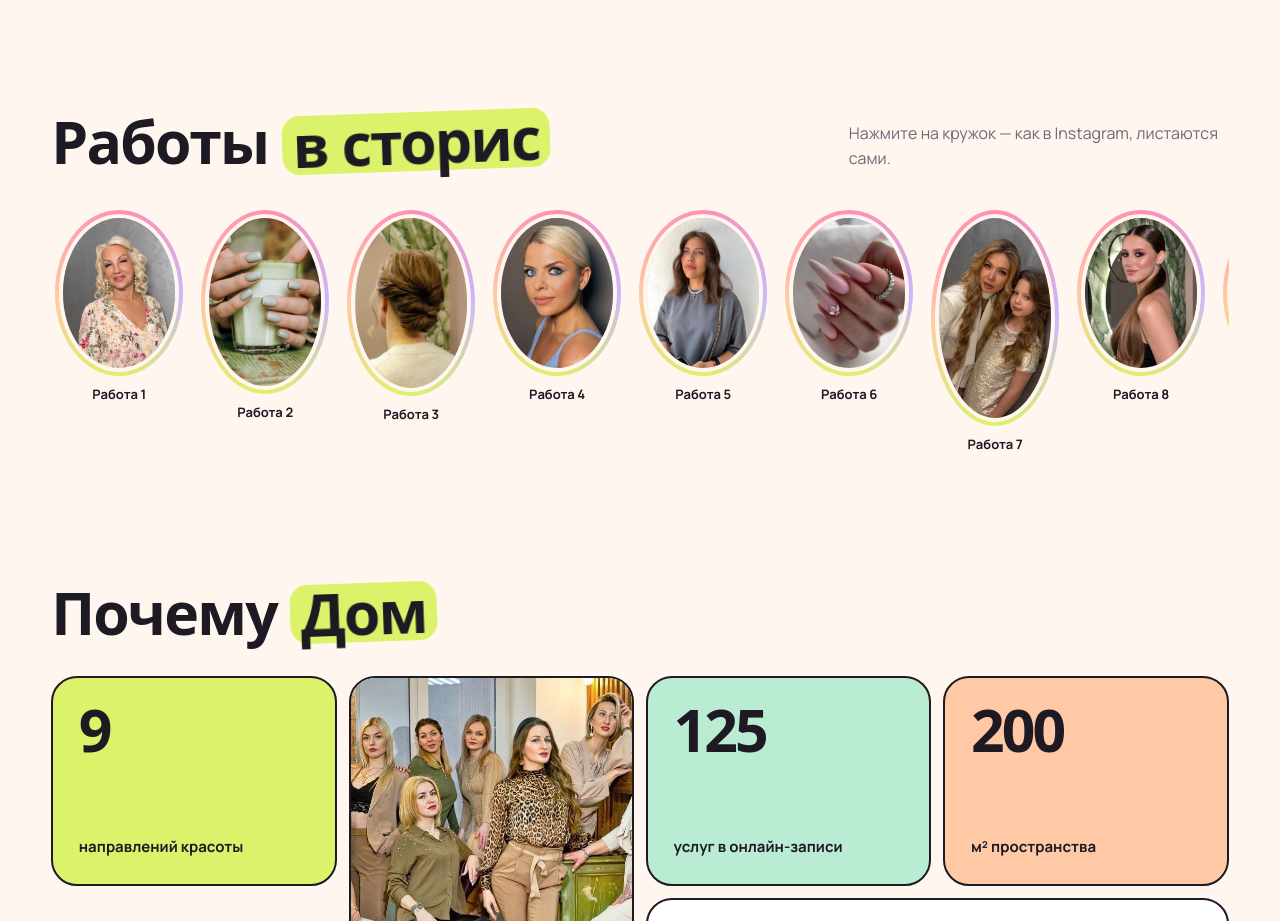
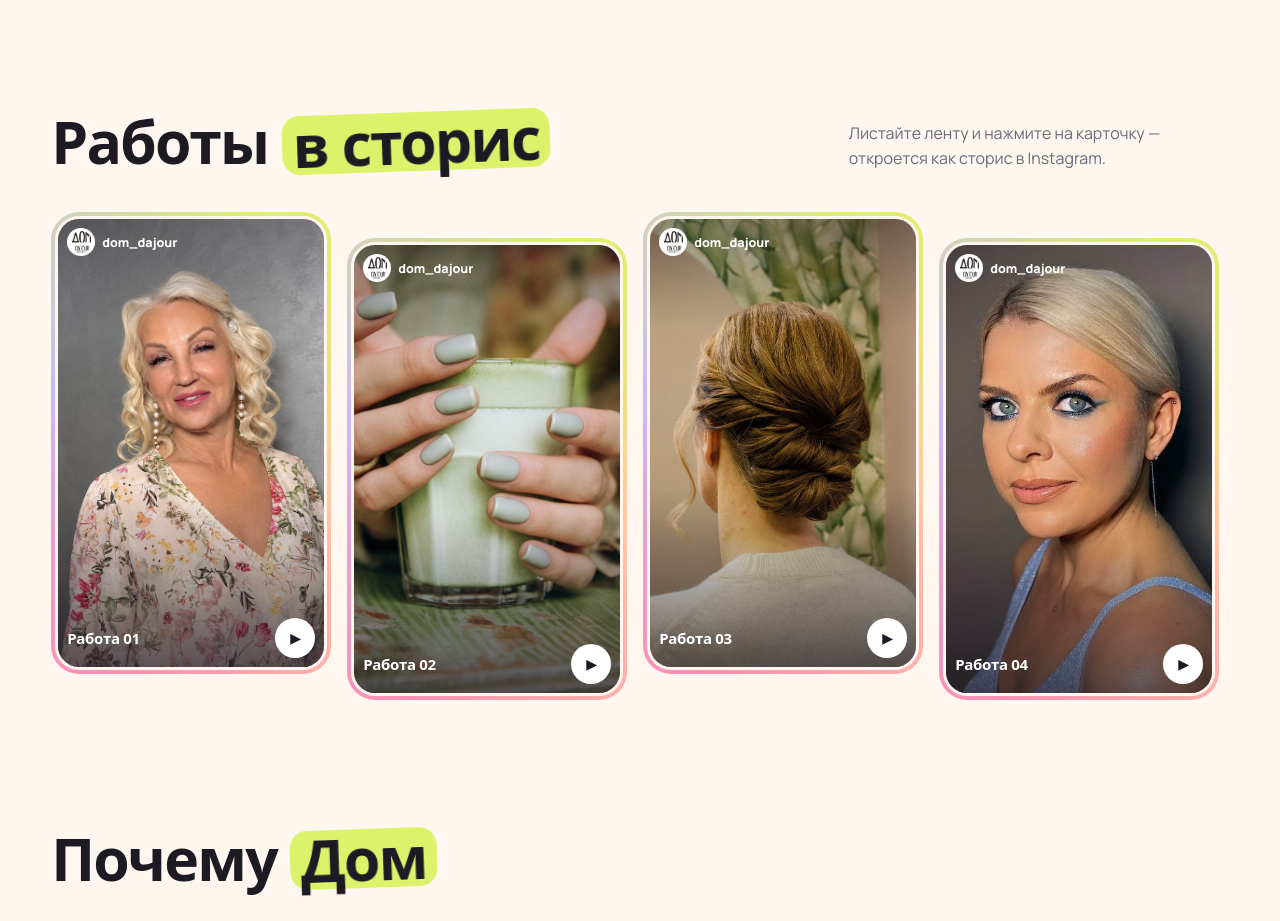
Before and after one commit to PIKOLD/dajour-demo, a plain HTML site: page demo/v/svezh.html in a window 1280 px wide. Shown: the part 1903-2824 px from the top of the page. Drawn offline with Linux system fonts and the light colour scheme; a web font is replaced by a local one.

Commit message:
Demo styles: sharp portrait cover for Journal (no upscaling on wide screens), big reel-style works cards in Fresh
Co-Authored-By: Claude Opus 5.5 <noreply@anthropic.com>

```diff
--- a/demo/v/svezh.html
+++ b/demo/v/svezh.html
@@ -93,11 +93,19 @@ button{cursor:pointer}
 .more{margin-top:16px;text-align:center}
 
 /* сторис */
-.stories{display:flex;gap:18px;overflow-x:auto;padding:6px 4px 14px;scrollbar-width:none}
-.stories button{flex:none;display:flex;flex-direction:column;align-items:center;gap:8px;font-weight:700;font-size:13px}
-.stories .rg{width:clamp(92px,10vw,128px);aspect-ratio:1;border-radius:50%;padding:4px;background:conic-gradient(var(--pk),var(--li),var(--lm),var(--pc),var(--pk));transition:transform .35s var(--e)}
-.stories button:hover .rg{transform:scale(1.06) rotate(-4deg)}
-.stories .rg img{width:100%;height:100%;border-radius:50%;object-fit:cover;border:4px solid var(--bg)}
+.stories{display:flex;gap:16px;overflow-x:auto;padding:8px 4px 40px;scroll-snap-type:x mandatory;scrollbar-width:thin;scrollbar-color:var(--ink) transparent;cursor:grab}
+.stories.drag{cursor:grabbing;scroll-snap-type:none}
+.stories button{flex:0 0 clamp(210px,22vw,280px);position:relative;scroll-snap-align:start;border-radius:28px;padding:4px;background:conic-gradient(from 200deg,var(--pk),var(--li),var(--lm),var(--pc),var(--pk));transition:transform .4s var(--e);text-align:left}
+.stories button:nth-child(even){transform:translateY(26px)}
+.stories button:hover{transform:translateY(-6px) rotate(-1.5deg)}
+.stories .rg{display:block;position:relative;aspect-ratio:9/15;border-radius:24px;overflow:hidden;border:3px solid var(--bg);background:var(--pc)}
+.stories .rg img{width:100%;height:100%;object-fit:cover;transition:transform .9s;pointer-events:none}
+.stories button:hover .rg img{transform:scale(1.06)}
+.stories .rg::after{content:"";position:absolute;inset:0;background:linear-gradient(180deg,rgba(30,26,36,.35),transparent 25%,transparent 60%,rgba(30,26,36,.7))}
+.stories .av{position:absolute;left:16px;top:16px;z-index:2;display:flex;align-items:center;gap:7px;color:#fff;font-weight:800;font-size:12.5px}
+.stories .av img{width:28px;height:28px;border-radius:50%;background:#fff;object-fit:contain;padding:3px}
+.stories .pl{position:absolute;left:16px;right:16px;bottom:16px;z-index:2;display:flex;align-items:center;justify-content:space-between;color:#fff;font:800 15px var(--disp);letter-spacing:-.02em}
+.stories .pl i{width:40px;height:40px;border-radius:50%;background:#fff;color:var(--ink);display:grid;place-items:center;font-style:normal;font-size:13px}
 .sty{position:fixed;inset:0;z-index:100;background:rgba(30,26,36,.92);display:grid;place-items:center;opacity:0;pointer-events:none;transition:opacity .3s}
 .sty.on{opacity:1;pointer-events:auto}
 .sty .fr{position:relative;width:min(420px,92vw);aspect-ratio:9/16;max-height:88vh;border-radius:24px;overflow:hidden;background:#000}
@@ -208,7 +216,7 @@ button{cursor:pointer}
 </div></section>
 
 <section class="sec" id="works" style="padding-top:0"><div class="wrap">
-  <div class="hd" data-r><h2 class="h2">Работы <span>в сторис</span></h2><p>Нажмите на кружок — как в Instagram, листаются сами.</p></div>
+  <div class="hd" data-r><h2 class="h2">Работы <span>в сторис</span></h2><p>Листайте ленту и нажмите на карточку — откроется как сторис в Instagram.</p></div>
   <div class="stories" id="stories" data-r></div>
 </div></section>
 
@@ -282,7 +290,7 @@ draw();
 
 /* сторис */
 const ST = WORKS.slice(0, 12);
-$('#stories').innerHTML = ST.map((w, i) => `<button data-i="${i}"><span class="rg"><img src="../img/${w}.jpg" alt="" loading="lazy"></span>Работа ${i + 1}</button>`).join('');
+$('#stories').innerHTML = ST.map((w, i) => `<button data-i="${i}" aria-label="Открыть работу ${i + 1}"><span class="rg"><img src="../img/${w}.jpg" alt="" loading="lazy"></span><span class="av"><img src="../img/logo-dark.png" alt="">dom_dajour</span><span class="pl">Работа ${String(i + 1).padStart(2, '0')}<i>▶</i></span></button>`).join('');
 let si = 0, tm;
 function story(i) {
   if (i < 0) i = 0;
@@ -292,7 +300,8 @@ function story(i) {
   clearTimeout(tm); tm = setTimeout(() => story(si + 1), 4000);
 }
 function closeS() { clearTimeout(tm); $('#sty').classList.toggle('on', false); document.body.style.overflow = ''; }
-$$('#stories button').forEach(b => b.onclick = () => { $('#sty').classList.add('on'); document.body.style.overflow = 'hidden'; story(+b.dataset.i); });
+(el => { let x0, s0, down = false; el.addEventListener('pointerdown', e => { if (e.pointerType !== 'mouse') return; down = true; el.moved = false; x0 = e.clientX; s0 = el.scrollLeft; }); addEventListener('pointermove', e => { if (!down) return; const dx = e.clientX - x0; if (Math.abs(dx) > 5) { el.moved = true; el.classList.add('drag'); } el.scrollLeft = s0 - dx; }); addEventListener('pointerup', () => { down = false; el.classList.toggle('drag', false); }); })($('#stories'));
+$$('#stories button').forEach(b => b.onclick = () => { if ($('#stories').moved) return; $('#sty').classList.add('on'); document.body.style.overflow = 'hidden'; story(+b.dataset.i); });
 $('#sp').onclick = () => story(si - 1); $('#sn').onclick = () => story(si + 1); $('#sx').onclick = closeS;
 addEventListener('keydown', e => { if (!$('#sty').classList.contains('on')) return; if (e.key === 'Escape') closeS(); if (e.key === 'ArrowRight') story(si + 1); if (e.key === 'ArrowLeft') story(si - 1); });
 reveal();
```
Also changed, not shown: demo/v/journal.html (+8 -1 lines), demo/img/cover-j.jpg (added).
